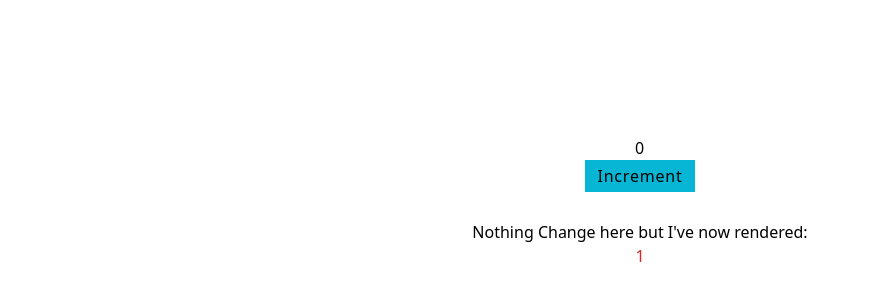
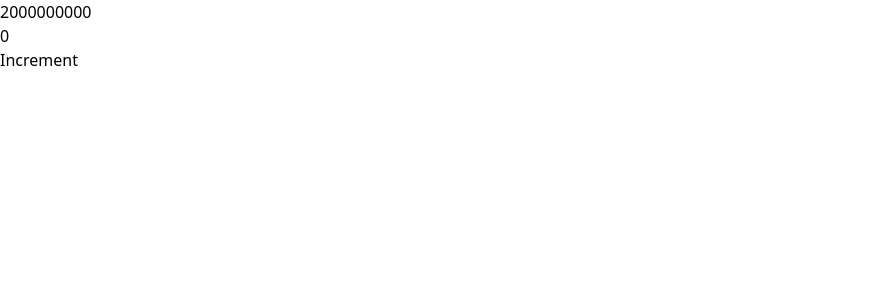
Before and after one commit to Vishalrathod8788/Learn-React, a React (Vite) app in the folder react_demo/: page / in a window 1280 px wide. Shown: the top 300 px of the page, without its empty margins (0-870 px from the left). Built offline with nearby package versions, Linux system fonts and the light colour scheme.

Commit message:
Replace ReactMemo component with UseMemo for improved performance and state management

```diff
--- a/react_demo/src/App.jsx
+++ b/react_demo/src/App.jsx
@@ -1,5 +1,5 @@
-import { ReactMemo } from "./hooks/Memo/ReactMemo";
+import { UseMemo } from "./hooks/Memo/UseMemo";
 
 export const App = () => {
-  return <ReactMemo />;
+  return <UseMemo />;
 };
--- /dev/null
+++ b/react_demo/src/hooks/Memo/UseMemo.jsx
@@ -0,0 +1,22 @@
+import { memo, useState } from "react";
+
+export const UseMemo = () => {
+  const [count, setCount] = useState(0);
+  return (
+    <>
+      <ExpensiveCompo />
+      <p>{count}</p>
+      <button onClick={() => setCount(count + 1)}>Increment</button>
+    </>
+  );
+};
+
+const ExpensiveCompo = memo(() => {
+  let i = 0;
+  while (i < 2000000000) i++;
+  return (
+    <>
+      <p>{i}</p>
+    </>
+  );
+});
```
